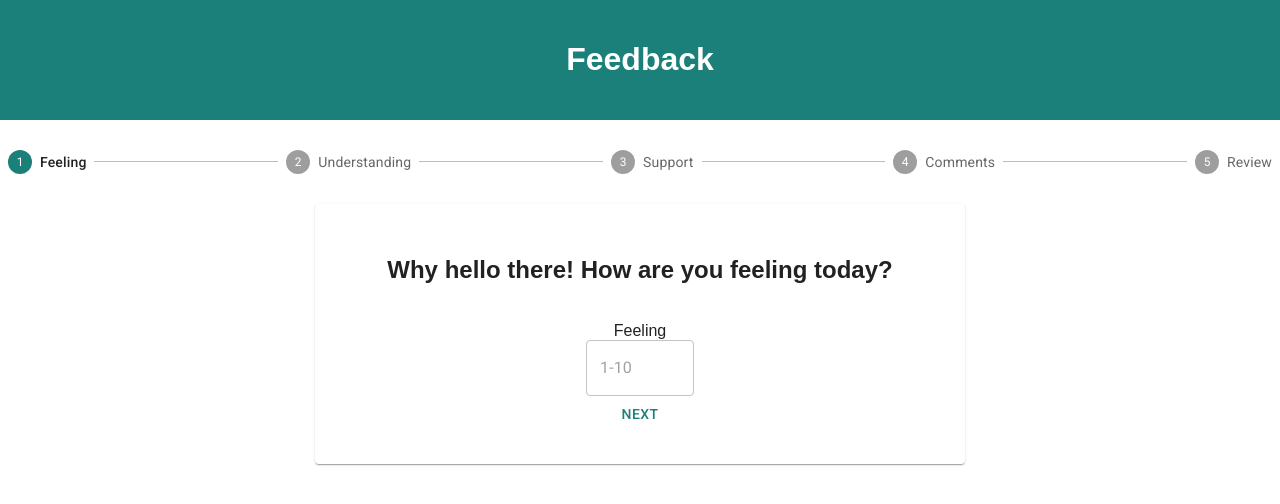
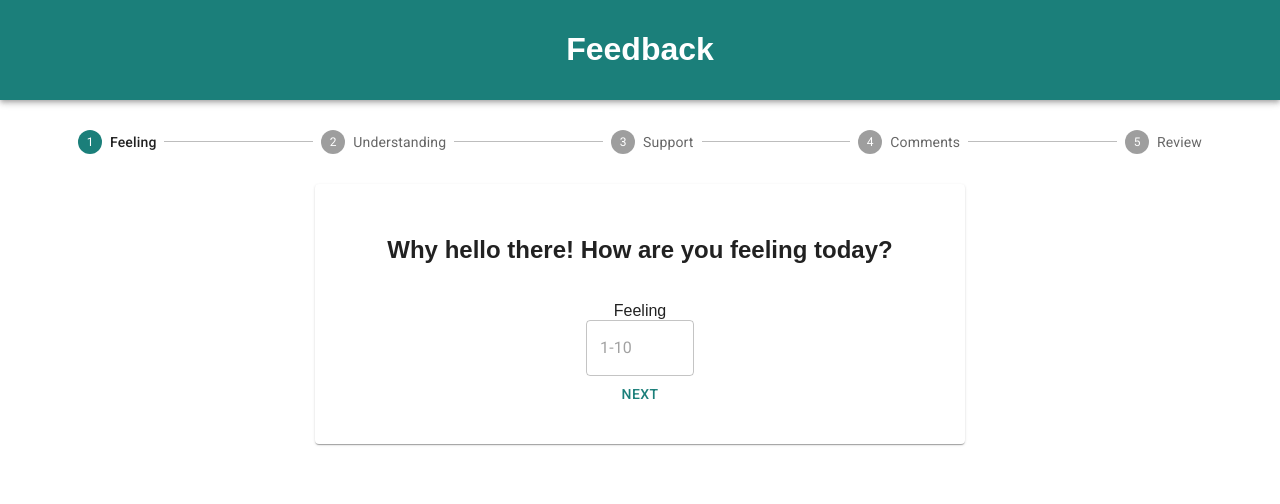
Before and after one commit to erichengler/weekend-redux-feedback-loop, a React (Create React App) app: page /#/ in a window 1280 px wide. Shown: the top 504 px of the page. Built offline with nearby package versions, Linux system fonts and the light colour scheme.

Commit message:
made a few small css changes

```diff
--- a/src/components/App/App.css
+++ b/src/components/App/App.css
@@ -5,7 +5,7 @@
 .App-header {
   background-color: #1B7F7A;
   min-height: 70px;
-  padding: 20px;
+  padding: 10px;
   color: white;
   margin-bottom: 20px;
 }
--- a/src/components/App/App.jsx
+++ b/src/components/App/App.jsx
@@ -8,6 +8,7 @@ import Comments from '../Comments/Comments';
 import Review from '../Review/Review';
 import Success from '../Success/Success';
 import Admin from '../Admin/Admin';
+import Header from '../Header/Header'
 import { createTheme, ThemeProvider } from '@mui/material/styles';
 
 // Adding theme from MUI
@@ -28,9 +29,7 @@ function App() {
     <ThemeProvider theme={theme}>
       <div className='App'>
         <Router>
-          <header className='App-header'>
-            <h1 className='App-title'>Feedback</h1>
-          </header>
+          <Header />
 
           <Route exact path="/">
             <Feeling />
--- /dev/null
+++ b/src/components/Header/Header.jsx
@@ -0,0 +1,14 @@
+import AppBar from '@mui/material/AppBar';
+import '../App/App.css'
+
+function Header () {
+    return (
+        <>
+            <AppBar position="static" className='App-header'>
+                <h1 className='App-title'>Feedback</h1>
+            </AppBar>
+        </>
+    )
+}
+
+export default Header;
--- a/src/components/ProgressBar/ProgressBar.jsx
+++ b/src/components/ProgressBar/ProgressBar.jsx
@@ -14,7 +14,8 @@ function ProgressBar({ currentStep }) {
 
     return (
         <Stepper
-            sx={{ marginTop: '30px', marginBottom: '30px' }}
+            sx={{ marginTop: '30px', marginBottom: '30px',
+                marginLeft: '70px', marginRight: '70px' }}
             activeStep={currentStep}
         >
             {
```
